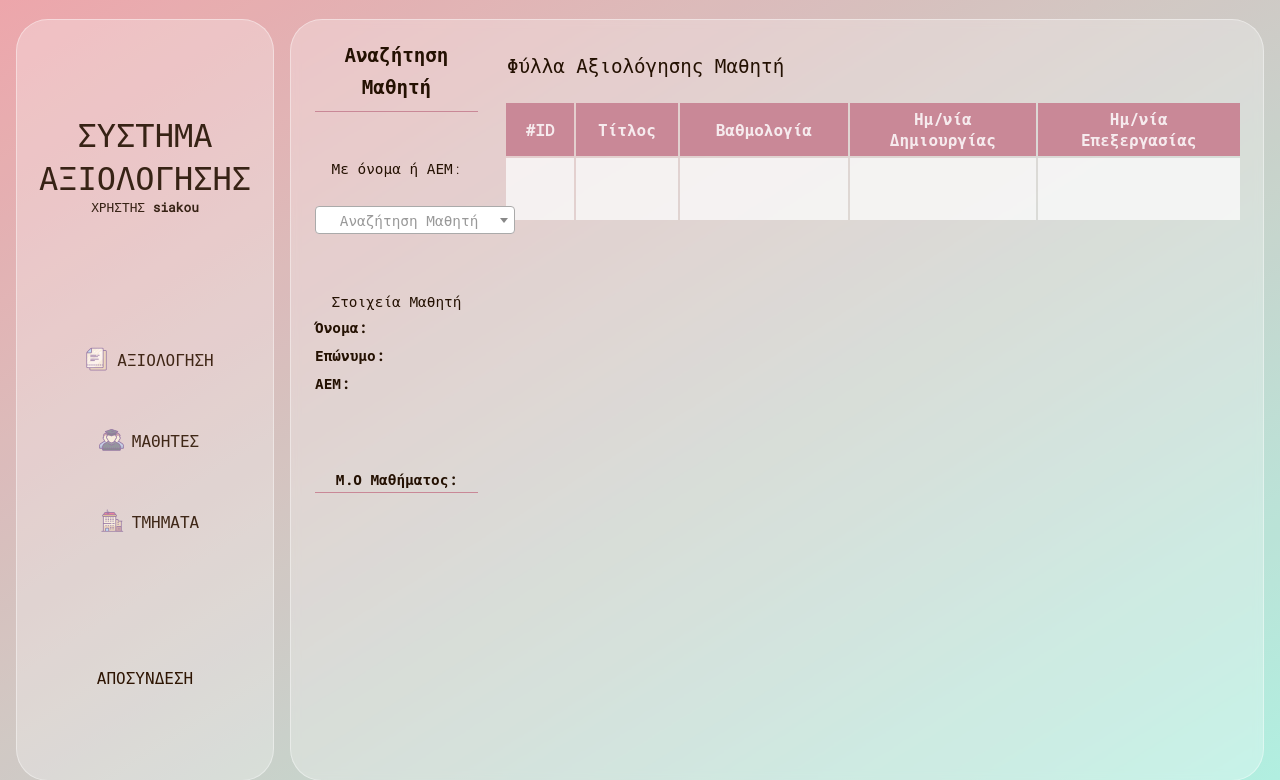
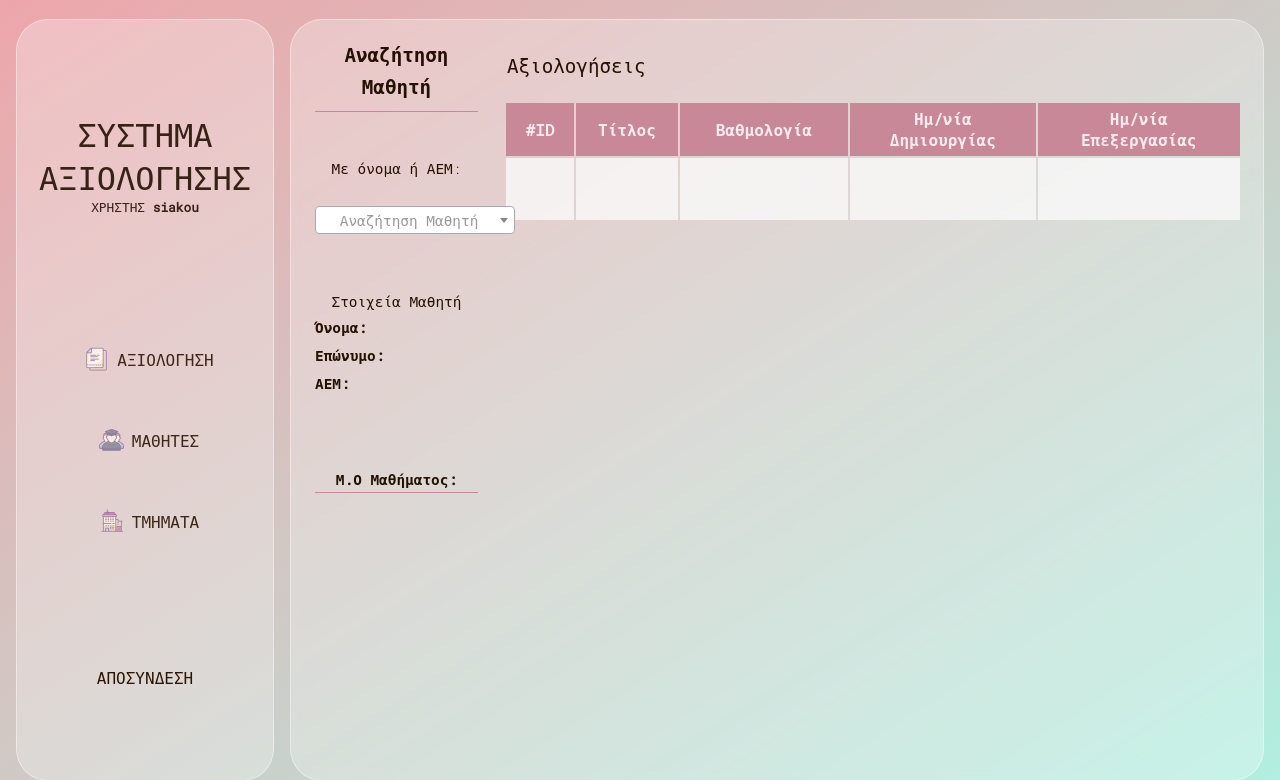
Before and after one commit to Siakountoura/thesis, a PHP site: page /studentinfo.php in a window 1280 px wide. Shown: the top 780 px of the page. Run offline with PHP 8.4, Linux system fonts and the light colour scheme; a user stored in the database is signed in; data comes from the database, SQL or seed files in the repository; data that the repository does not hold is empty; some libraries are stand-ins or nearby versions.

Commit message:
Add files via upload

```diff
--- a/studentinfo.php
+++ b/studentinfo.php
@@ -205,7 +205,7 @@ if (!isset($_SESSION["useruid"])) {
                     <div class="table-info2">
 
                         <div class="tableinfoheader">
-                            <h3>Φύλλα Αξιολόγησης Μαθητή</h3>
+                            <h3>Αξιολογήσεις</h3>
                         </div>
                     </div>
                     <div class="table">
```
